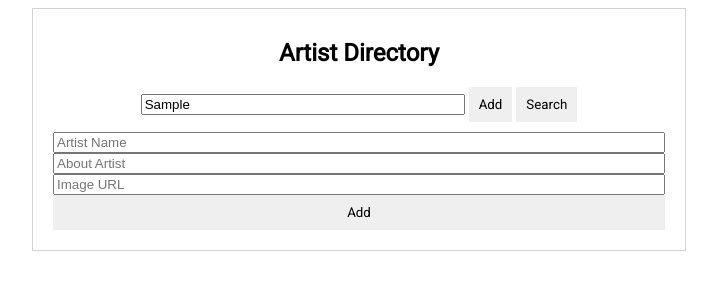
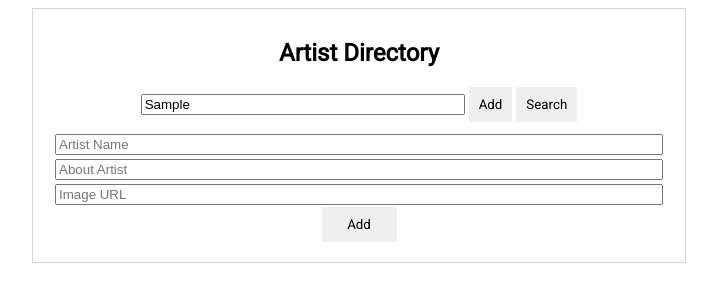
Before and after one commit to MDAndaya/COMP4711Lab4, a plain HTML site: page index.html in a window 1280 px wide. Both pictures are taken after typing "Sample" into the empty fields and a click on the button "Add". Shown: the whole page, without its empty margins (281-998 px from the left). Drawn offline with Linux system fonts and the light colour scheme.

Commit message:
add-div css

```diff
--- a/css/style.css
+++ b/css/style.css
@@ -27,10 +27,14 @@ html {
     padding: 10px;
 }
 
-#top > #add-div {
+#add-div {
     display: flex;
     flex-direction: column;
     margin: 10px;
+}
+
+#add-div > * {
+    margin: 2px;
 }
 
 #add-div > .add-button {
@@ -39,6 +43,9 @@ html {
     text-decoration: none;
     border: none;
     padding: 10px;
+    text-align: center;
+    margin: auto;
+    width: 75px;
 }
 
 .hover:hover {
```
